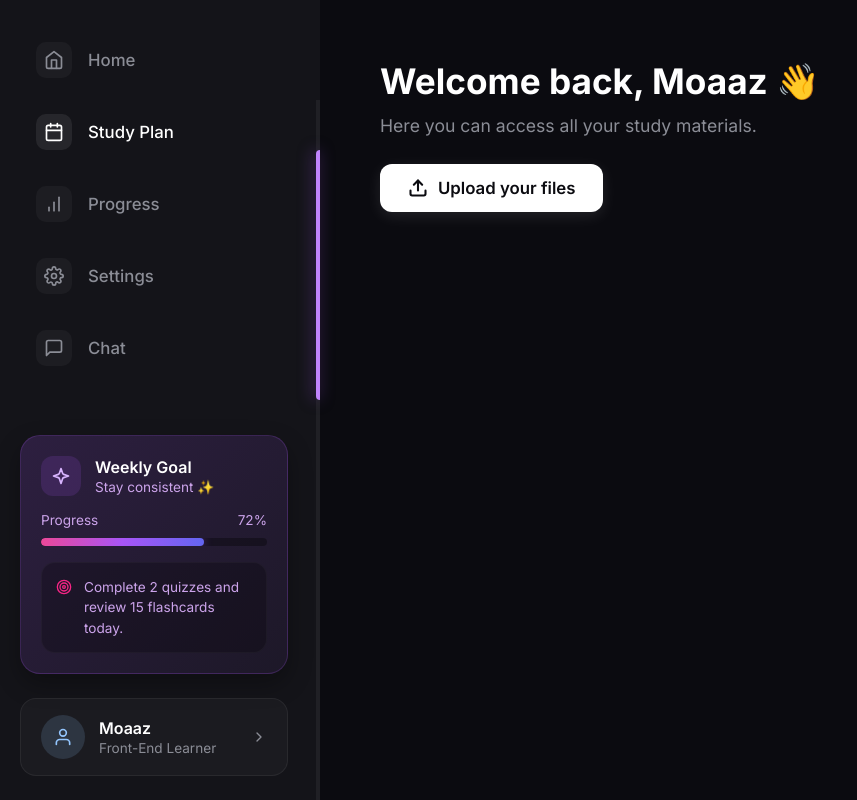
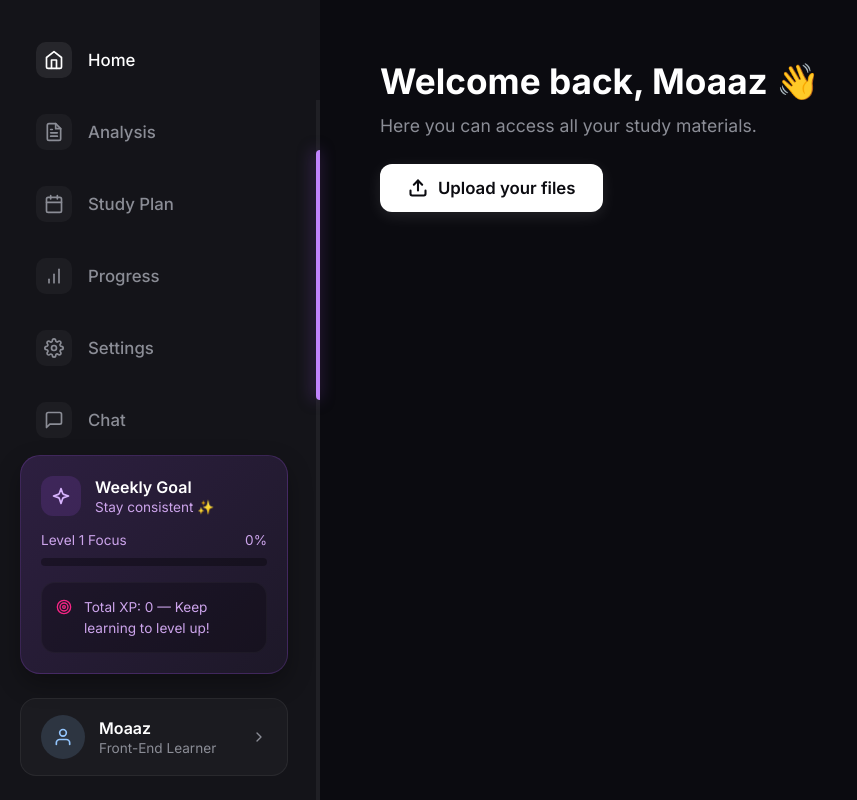
Before and after one commit to moaazstar002-coder/AI-study-assistant, a React (Vite) app: page / in a window 1280 px wide. Shown: the whole page, without its empty margins (0-857 px from the left). Built offline with nearby package versions, Linux system fonts and the light colour scheme; no server answers.

Commit message:
feat: implement PDF analysis page with text selection explanation and interactive chat interface

```diff
--- a/src/components/Modal.jsx
+++ b/src/components/Modal.jsx
@@ -2,11 +2,13 @@ import { useState } from "react";
 import { X, Upload, FileText, Trash2 } from "lucide-react";
 import "../styles/modal.css";
 import { useNavigate } from "react-router-dom";
+import useKozmoStore from "../store/store";
 
 export default function Modal() {
   const [isOpen, setIsOpen] = useState(false);
   const [selectedFile, setSelectedFile] = useState(null);
   const navigate = useNavigate();
+  const { setAnalysisFile, setAnalysisStatus } = useKozmoStore();
 
   const handleFileChange = (e) => {
     const file = e.target.files[0];
@@ -19,7 +21,9 @@ export default function Modal() {
   };
 
   const handleAnalyze = () => {
-    navigate("/analysis", { state: { file: selectedFile } });
+    setAnalysisFile(selectedFile);
+    setAnalysisStatus("reading");
+    navigate("/analysis");
     setIsOpen(false);
   };
 
--- a/src/components/Sidebar.jsx
+++ b/src/components/Sidebar.jsx
@@ -1,6 +1,7 @@
 import React, { useState } from "react";
 import "../styles/Sidebar.css";
-import { useNavigate } from "react-router-dom";
+import { useNavigate, useLocation } from "react-router-dom";
+import useKozmoStore from "../store/store";
 
 const CalendarIcon = () => (
   <svg
@@ -138,20 +139,40 @@ const ChatIcon = () => (
     <path d="M21 15a2 2 0 0 1-2 2H7l-4 4V5a2 2 0 0 1 2-2h14a2 2 0 0 1 2 2z"></path>
   </svg>
 );
+const FileTextIcon = () => (
+  <svg width="20" height="20" viewBox="0 0 24 24" fill="none" stroke="currentColor" strokeWidth="2" strokeLinecap="round" strokeLinejoin="round">
+    <path d="M14 2H6a2 2 0 0 0-2 2v16a2 2 0 0 0 2 2h12a2 2 0 0 0 2-2V8z"></path>
+    <polyline points="14 2 14 8 20 8"></polyline>
+    <line x1="16" y1="13" x2="8" y2="13"></line>
+    <line x1="16" y1="17" x2="8" y2="17"></line>
+    <polyline points="10 9 9 9 8 9"></polyline>
+  </svg>
+);
 export default function Sidebar() {
-  const [activeItem, setActiveItem] = useState("Study Plan");
+  const [activeItem, setActiveItem] = useState("Home");
   const navigate = useNavigate();
+  const location = useLocation();
+  const { xp } = useKozmoStore();
+
+  const level = Math.floor(xp / 100) + 1;
+  const progressPercent = xp % 100;
+
   const navItems = [
-    { name: "Home", icon: <HomeIcon /> },
-    { name: "Study Plan", icon: <CalendarIcon /> },
-    { name: "Progress", icon: <BarChartIcon /> },
-    { name: "Settings", icon: <SettingsIcon /> },
-    {
-      name: "Chat",
-      icon: <ChatIcon />,
-      onClick: () => navigate("/Chat"),
-    },
+    { name: "Home", icon: <HomeIcon />, onClick: () => navigate("/") },
+    { name: "Analysis", icon: <FileTextIcon />, onClick: () => navigate("/analysis") },
+    { name: "Study Plan", icon: <CalendarIcon />, onClick: () => navigate("/studyplan") },
+    { name: "Progress", icon: <BarChartIcon />, onClick: () => navigate("/progress") },
+    { name: "Settings", icon: <SettingsIcon />, onClick: () => navigate("/settings") },
+    { name: "Chat", icon: <ChatIcon />, onClick: () => navigate("/Chat") },
   ];
+
+  // Optional: Auto-sync active item based on current route
+  React.useEffect(() => {
+    const path = location.pathname.toLowerCase();
+    if (path === "/") setActiveItem("Home");
+    else if (path.includes("analysis")) setActiveItem("Analysis");
+    else if (path.includes("chat")) setActiveItem("Chat");
+  }, [location.pathname]);
 
   return (
 
@@ -163,11 +184,7 @@ export default function Sidebar() {
       className={`nav-item ${activeItem === item.name ? "active" : ""}`}
       onClick={() => {
         setActiveItem(item.name);
-        if (item.onClick) {
-          item.onClick();
-        } else {
-          navigate(item.name === "Home" ? "/" : `/${item.name.replace(" ", "")}`);
-        }
+        item.onClick();
       }}
     >
       <span className="nav-icon">{item.icon}</span>
@@ -189,11 +206,11 @@ export default function Sidebar() {
 
           <div className="progress-section">
             <div className="progress-labels">
-              <span>Progress</span>
-              <span>72%</span>
+              <span>Level {level} Focus</span>
+              <span>{progressPercent}%</span>
             </div>
             <div className="progress-bar-bg">
-              <div className="progress-bar-fill" style={{ width: "72%" }}></div>
+              <div className="progress-bar-fill" style={{ width: `${progressPercent}%` }}></div>
             </div>
           </div>
 
@@ -202,7 +219,7 @@ export default function Sidebar() {
               <TargetIcon />
             </div>
             <p className="task-text">
-              Complete 2 quizzes and review 15 flashcards today.
+              Total XP: {xp} — Keep learning to level up!
             </p>
           </div>
         </div>
--- a/src/pages/AnalysisPage.jsx
+++ b/src/pages/AnalysisPage.jsx
@@ -10,12 +10,18 @@ import useKozmoStore from "../store/store";
 export default function AnalysisPage() {
   const location = useLocation();
   const navigate = useNavigate();
-  const { file } = location.state || {};
 
-  const [status, setStatus] = useState("reading");
-  const [result, setResult] = useState("");
-  const [errorMsg, setErrorMsg] = useState("");
-  const { clearChat } = useKozmoStore();
+  const {
+    analysisFile: file,
+    analysisResult: result,
+    analysisStatus: status,
+    analysisError: errorMsg,
+    setAnalysisStatus,
+    setAnalysisResult,
+    setAnalysisError,
+    addXp,
+    clearChat
+  } = useKozmoStore();
   const [popupPos, setPopupPos] = useState({ x: 0, y: 0 });
   const [showPopup, setShowPopup] = useState(false);
   const [selectedText, setSelectedText] = useState("");
@@ -60,30 +66,34 @@ export default function AnalysisPage() {
 
   useEffect(() => {
     if (!file) {
-      navigate("/");
+      if (location.pathname === '/analysis') navigate("/");
       return;
     }
 
+    if (status !== "reading") return;
+
     const runAnalysis = async () => {
       try {
-        setStatus("reading");
-        setErrorMsg("");
+        setAnalysisError("");
         const text = await extractTextFromPDF(file);
 
-        setStatus("analyzing");
+        setAnalysisStatus("analyzing");
         const analysis = await analyzeStudyMaterial(text);
 
-        setResult(analysis);
-        setStatus("done");
+        setAnalysisResult(analysis);
+        setAnalysisStatus("done");
+
+        // Reward user
+        addXp(50);
       } catch (err) {
         console.error(err);
-        setErrorMsg(err.message || "حدث خطأ أثناء التحليل");
-        setStatus("error");
+        setAnalysisError(err.message || "حدث خطأ أثناء التحليل");
+        setAnalysisStatus("error");
       }
     };
 
     runAnalysis();
-  }, [file, navigate]);
+  }, [file, navigate, status, setAnalysisError, setAnalysisResult, setAnalysisStatus, addXp, location.pathname]);
 
   if (status === "reading" || status === "analyzing") {
     return (
--- a/src/pages/chat/Chat.jsx
+++ b/src/pages/chat/Chat.jsx
@@ -17,7 +17,7 @@ import { chatWithGemini } from "../../services/gemini";
 import { useLocation, useNavigate } from "react-router-dom";
 
 export default function Chat() {
-  const { messages, addMessage, isTyping, setIsTyping } = useKozmoStore();
+  const { messages, addMessage, isTyping, setIsTyping, addXp } = useKozmoStore();
   const [inputValue, setInputValue] = useState("");
   const location = useLocation();
   const navigate = useNavigate();
@@ -59,6 +59,7 @@ export default function Chat() {
 
     addMessage(newUserMessage);
     setIsTyping(true);
+    addXp(5);
 
     try {
       const responseText = await chatWithGemini(messages, text);
--- a/src/services/gemini.js
+++ b/src/services/gemini.js
@@ -4,7 +4,7 @@ const genAI = new GoogleGenerativeAI(import.meta.env.VITE_GEMINI_API_KEY);
 export const analyzeStudyMaterial = async (text) => {
 const model = genAI.getGenerativeModel({ model: "gemini-2.5-flash-lite" });
   const prompt = `
-    أنت مساعد تعليمي ذكي اسمك Kozmo.
+    أنت مساعد تعليمي ذكي اسمك Kozmo (كوزمو).
     حلّل المادة الدراسية التالية وأعطني:
 
     1. **ملخص سريع**: 3-4 جمل عن أهم ما في المادة
--- a/src/store/store.js
+++ b/src/store/store.js
@@ -6,6 +6,13 @@ const useKozmoStore = create((set) => ({
   apiHistory: [],
   xp: 0,
   isTyping: false,
+
+  // Analysis state
+  analysisFile: null,
+  analysisResult: "",
+  analysisStatus: "idle", // 'idle' | 'reading' | 'analyzing' | 'done' | 'error'
+  analysisError: "",
+
   // actions
   // send message
   addMessage: (msg) => set((state) => ({ messages: [...state.messages, msg] })),
@@ -16,9 +23,15 @@ const useKozmoStore = create((set) => ({
   clearChat: () => set({ messages: [], apiHistory: [] }),
   // add xp
   addXp: (amount) => set((state) => ({ xp: state.xp + amount })),
-  removeXp: (amount) => set((state) => ({ xp: state.xp - amount })),
+  removeXp: (amount) => set((state) => ({ xp: Math.max(0, state.xp - amount) })),
   // set typing status
   setIsTyping: (status) => set({ isTyping: status }),
+
+  // Setters for analysis
+  setAnalysisFile: (file) => set({ analysisFile: file }),
+  setAnalysisResult: (result) => set({ analysisResult: result }),
+  setAnalysisStatus: (status) => set({ analysisStatus: status }),
+  setAnalysisError: (error) => set({ analysisError: error }),
 }));
 
 export default useKozmoStore;
```
